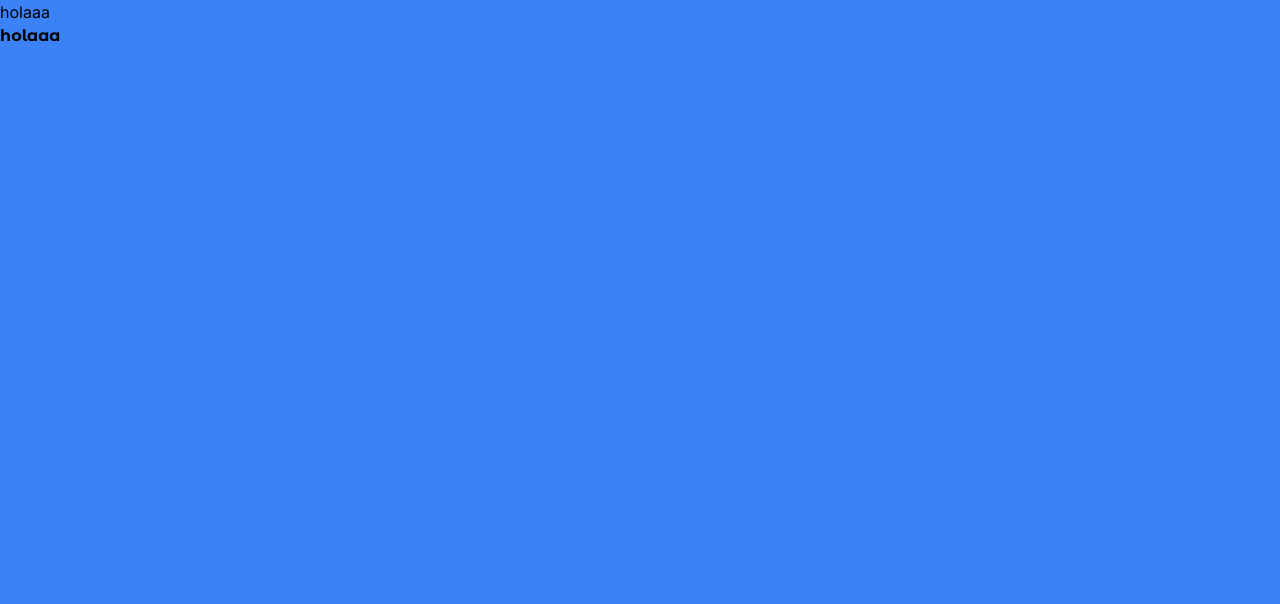
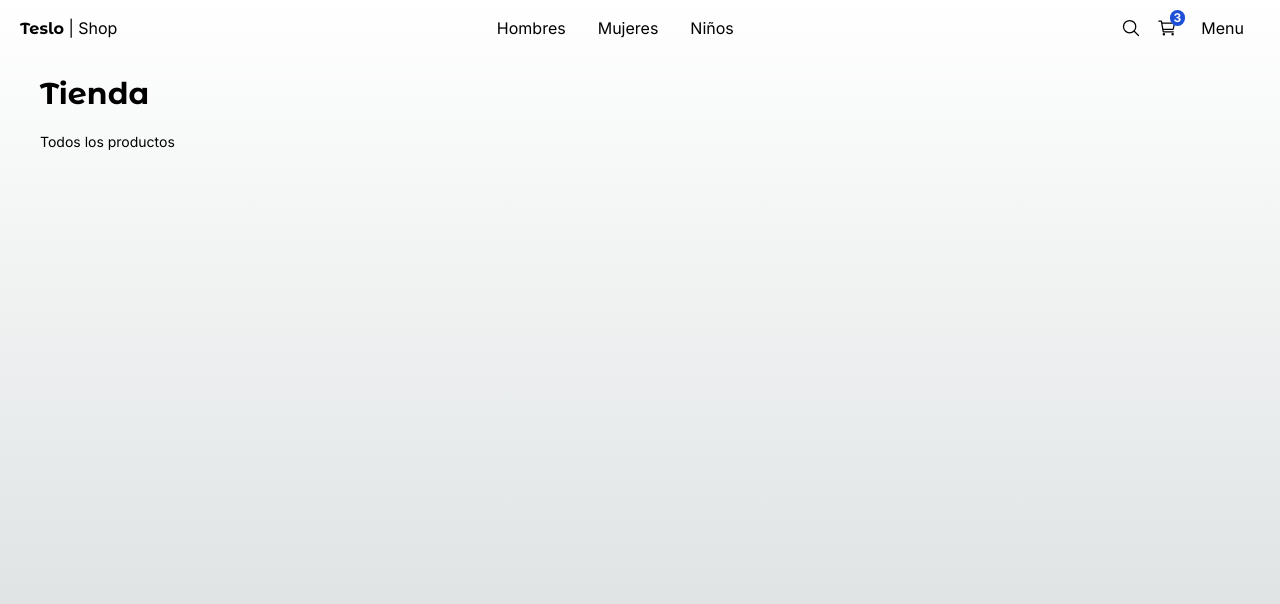
Before and after one commit to josebm01/teslo-shop, a Next.js app: page / in a window 1280 px wide. Shown: the top 604 px of the page. Built offline with nearby package versions, Linux system fonts and the light colour scheme.

Commit message:
se crea componente de error y se agregan título custom en el layout principal

```diff
--- a/src/app/(shop)/category/[id]/page.tsx
+++ b/src/app/(shop)/category/[id]/page.tsx
@@ -1,7 +1,23 @@
-export default function() {
+import { notFound } from "next/navigation";
+
+
+interface Props {
+    params: {
+        id: string;
+    }
+}
+
+export default function({ params }: Props) {
+
+    const { id } = params
+
+    if ( id === "kids" ){
+        notFound()
+    }
+
     return (
         <div>
-            <h1>category page</h1>
+            <h1>category page {id}</h1>
         </div>
     )
 }
--- /dev/null
+++ b/src/app/(shop)/category/not-found.tsx
@@ -0,0 +1,7 @@
+import { PageNotFound } from "@/components";
+
+export default function() {
+    return (
+        <PageNotFound />
+    )
+}
--- a/src/app/(shop)/layout.tsx
+++ b/src/app/(shop)/layout.tsx
@@ -1,7 +1,13 @@
+import { TopMenu } from "@/components"
+
 export default function ShopLayout ({ children }: { children: React.ReactNode} ) {
+
     return (
-        <main className="min-h-screen bg-blue-500">
-            { children }
+        <main className="min-h-screen">
+            <TopMenu />
+            <div className="px-0 sm:px-10">
+                { children }
+            </div>
         </main>
     )
 }
--- a/src/app/(shop)/page.tsx
+++ b/src/app/(shop)/page.tsx
@@ -1,11 +1,14 @@
+import { Title } from "@/components";
 import { titleFont } from "@/config/fonts";
-import Image from "next/image";
 
 export default function Home() {
   return (
-    <div>
-      <h1>holaaa</h1>
-      <h1 className={ `${titleFont.className} font-bold` }>holaaa</h1>
-    </div>
+    <>
+      <Title
+        title="Tienda"
+        subtitle="Todos los productos"
+        className="mb-2"
+        />
+    </>
   );
 }
--- a/src/components/index.ts
+++ b/src/components/index.ts
@@ -0,0 +1,3 @@
+export { Title } from "./ui/title/Title";
+export { PageNotFound } from "./ui/not-found/PageNotFound";
+export { TopMenu } from "./ui/top-menu/TopMenu";
--- /dev/null
+++ b/src/components/ui/not-found/PageNotFound.tsx
@@ -0,0 +1,35 @@
+import { titleFont } from '@/config/fonts'
+import Image from 'next/image'
+import Link from 'next/link'
+import React from 'react'
+
+export const PageNotFound = () => {
+  return (
+    <div className='flex flex-col-reverse md:flex-row h-[800px] w-full justify-center items-center align-middle'>
+        <div className='text-center px-5 mx-5'>
+            <h2 className={`${ titleFont.className } antialiased text-9xl`}>404</h2>
+            <p className='font-semibold text-xl'>Whoops! Algo ha ocurrido...</p>
+            <p className='font-light'>
+                <span>Puedes regresar al {''}</span>
+                <Link
+                    href='/'
+                    className='font-normal hover:underline transition-all'
+                >
+                    Inicio
+                </Link>
+            </p>
+        </div>
+
+        <div className='px-5 mx-5'>
+            <Image
+                src='/img/starman_750x750.png'
+                alt='starman'
+                className='p-5 sm:p-0'
+                width={550}
+                height={550}
+            />
+        </div>
+
+    </div>
+  )
+}
--- /dev/null
+++ b/src/components/ui/title/Title.tsx
@@ -0,0 +1,20 @@
+import { titleFont } from "@/config/fonts";
+
+interface Props {
+    title: string;
+    subtitle?: string;
+    className?: string;
+}
+
+export const Title = ({ title, subtitle, className }: Props) => {
+  return (
+    <div className={`mt-3 ${className}`}>
+        <h1 className={ `${ titleFont.className} antialiased text-3xl font-semibold my-5` }>{ title }</h1>
+        {
+            subtitle && (
+                <h3 className="text-sm mb-10">{ subtitle }</h3>
+            )
+        }
+    </div>
+  )
+}
--- /dev/null
+++ b/src/components/ui/top-menu/TopMenu.tsx
@@ -0,0 +1,51 @@
+import { titleFont } from '@/config/fonts'
+import Link from 'next/link'
+import React from 'react'
+import { IoCartOutline, IoSearchOutline } from 'react-icons/io5'
+
+export const TopMenu = () => {
+
+    return (
+    <nav className='flex px-5 justify-between items-center w-full'>
+
+        {/* Logo */}
+        <div>
+            <Link
+                href="/"
+            >
+                <span className={`${ titleFont.className } antialiased font-bold`}> Teslo </span>
+                <span> | Shop</span>
+            </Link>
+        </div>
+
+
+        {/* Center Menu */}
+        <div className='hidden sm:block'>
+            <Link className='m-2 p-2 rounded-md transition-all hover:bg-gray-100' href="/category/men">Hombres</Link>
+            <Link className='m-2 p-2 rounded-md transition-all hover:bg-gray-100' href="/category/women">Mujeres</Link>
+            <Link className='m-2 p-2 rounded-md transition-all hover:bg-gray-100' href="/category/kids">Niños</Link>
+        </div>
+
+        {/* Search, cart, menu */}
+        <div className='flex items-center'>
+            <Link href='/search' className='mx-2'>
+                <IoSearchOutline className='w-5 h-5' />
+            </Link>
+            <Link href='/cart' className='mx-2'>
+                <div className='relative'>
+                <span className='absolute text-xs rounded-full px-1 font-bold -top-2 -right-2 bg-blue-700 text-white'>3</span>
+                    <IoCartOutline className='w-5 h-5' />
+                </div>
+            </Link>
+
+            <button
+                className='m-2 p-2 rounded-md transition-all hover:bg-gray-100'
+            >
+                Menu
+            </button>
+
+        </div>
+
+    </nav>
+  )
+}
```
Also changed, not shown: package.json (+5 -4 lines), public/img/starman_750x750.png (renamed from public/imgs/starman_750x750.png), 1 other file (tests, documents, lock files or other folders).
